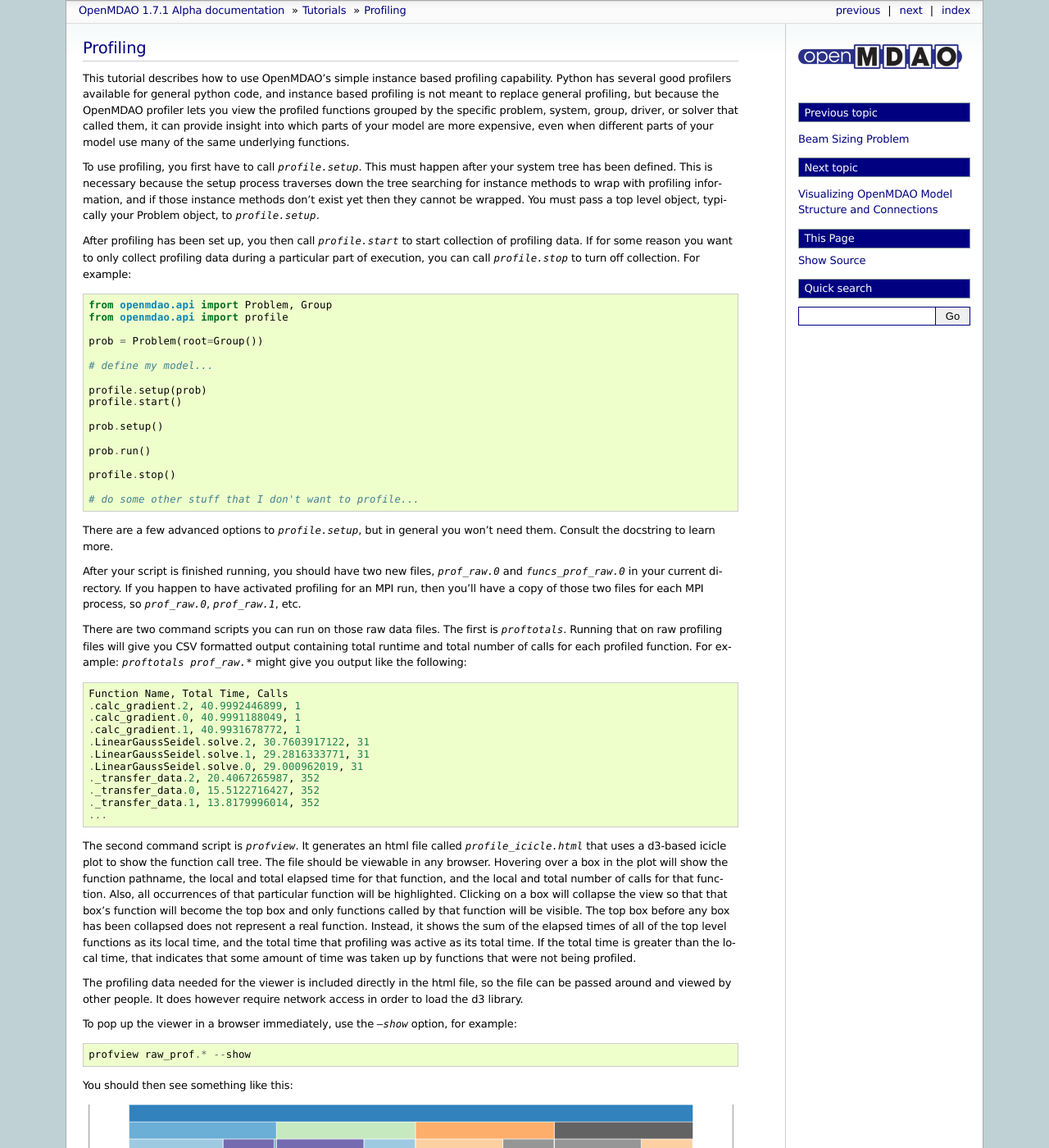
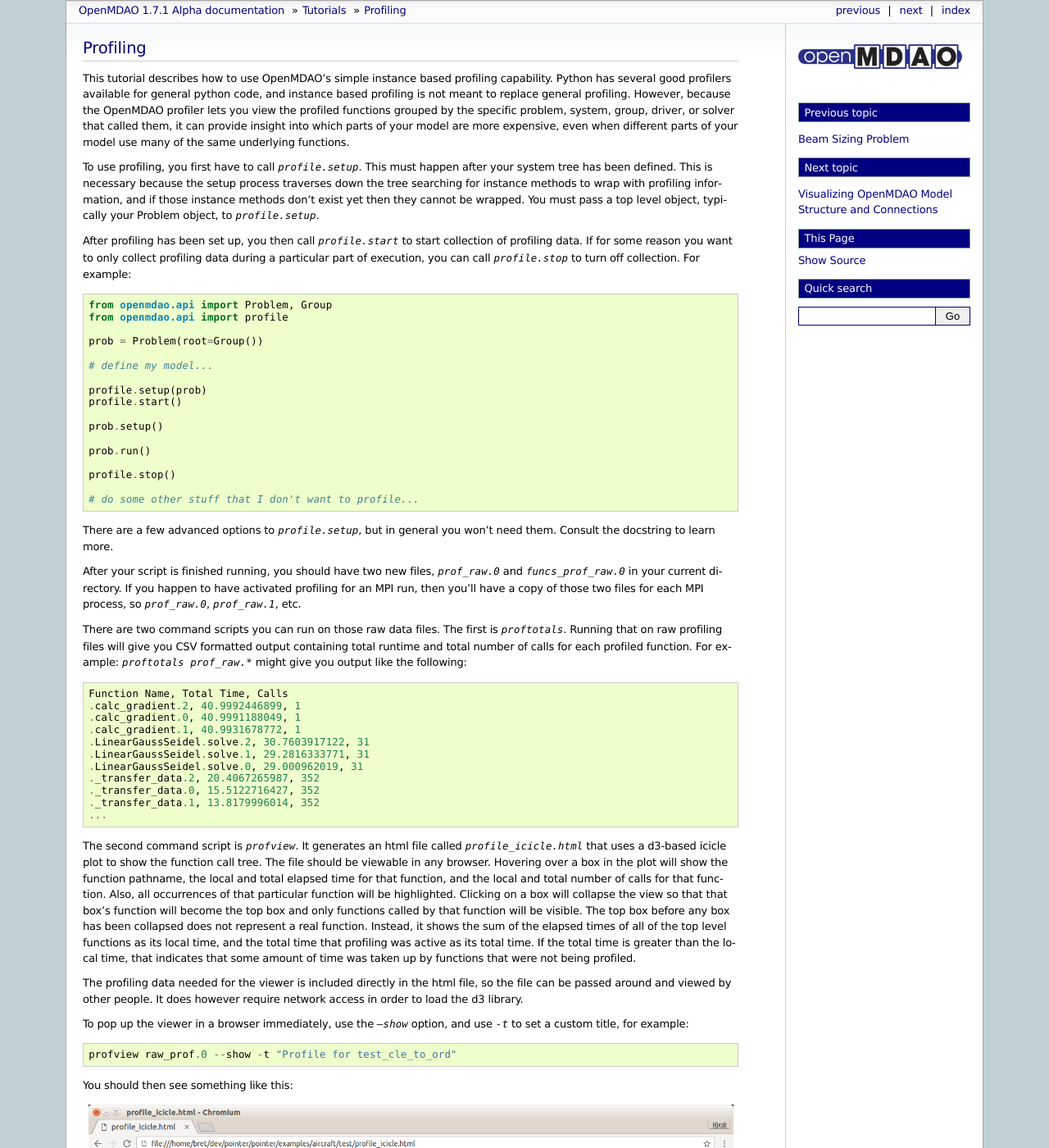
Before and after one commit to OpenMDAO/OpenMDAO1, a Sphinx documentation site: the page built from openmdao/docs/usr-guide/tutorials/profiling.rst, in a window 1280 px wide and 1400 px high. Shown: the whole window at 82% size. Built offline with Sphinx 7.4.7, drawn with Linux system fonts in a browser that asks for light colours; pages that are not in the unit, such as notebooks, are missing from menus; some of the changed text lies outside the part shown.

Commit message:
tweaking profile docs

```diff
--- a/openmdao/docs/usr-guide/tutorials/profiling.rst
+++ b/openmdao/docs/usr-guide/tutorials/profiling.rst
@@ -6,8 +6,8 @@ Profiling
 
 This tutorial describes how to use OpenMDAO's simple instance based profiling
 capability.  Python has several good profilers available for general python
-code, and instance based profiling is not meant to replace general profiling,
-but because the OpenMDAO profiler lets you view the profiled functions grouped
+code, and instance based profiling is not meant to replace general profiling.
+However, because the OpenMDAO profiler lets you view the profiled functions grouped
 by the specific problem, system, group, driver, or solver that called them, it
 can provide insight into which parts of your model are more expensive, even when
 different parts of your model use many of the same underlying functions.
@@ -95,12 +95,12 @@ The profiling data needed for the viewer is included directly in the html file,
 so the file can be passed around and viewed by other people.  It does
 however require network access in order to load the d3 library.
 
-To pop up the viewer in a browser immediately, use the `--show` option, for
-example:
+To pop up the viewer in a browser immediately, use the `--show` option, and
+use `-t` to set a custom title, for example:
 
 ::
 
-    profview raw_prof.* --show
+    profview raw_prof.0 --show -t "Profile for test_cle_to_ord"
 
 
 You should then see something like this:
```
Also changed, not shown: other parts of openmdao/docs/usr-guide/tutorials/profiling.rst (+0 -2 lines), openmdao/docs/usr-guide/tutorials/profile_icicle.png, 1 other file.
